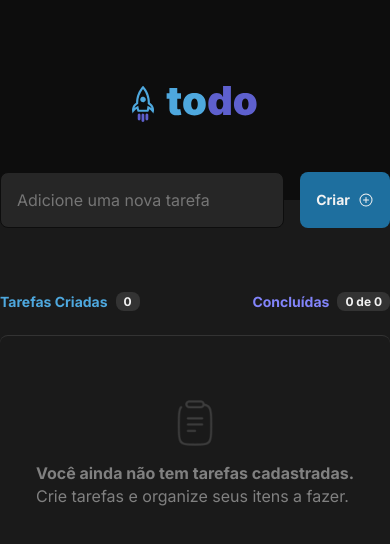
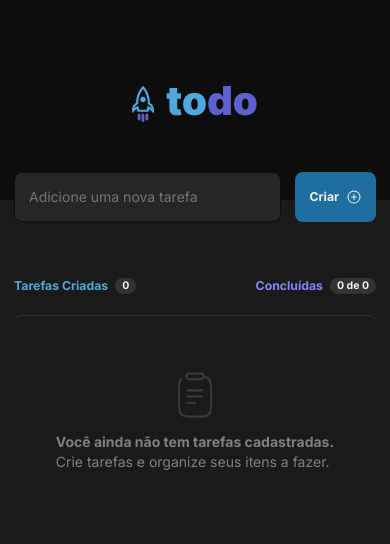
Before and after one commit to jhorranisbr/rs-ig-chl-01-todolist, a React (Vite) app: page / in a window 390 px wide. Shown: the top 544 px of the page. Built offline with nearby package versions, Linux system fonts and the light colour scheme.

Commit message:
feat(general): add favicon and responsive layout

```diff
--- a/index.html
+++ b/index.html
@@ -6,7 +6,7 @@
     <link rel="preconnect" href="https://fonts.googleapis.com" />
     <link rel="preconnect" href="https://fonts.gstatic.com" crossorigin />
 
-    <link rel="icon" type="image/svg+xml" href="/vite.svg" />
+    <link rel="icon" type="image/svg+xml" href="./src/assets/favicon.svg" />
     <meta name="viewport" content="width=device-width, initial-scale=1.0" />
 
     <link
--- a/src/App.module.css
+++ b/src/App.module.css
@@ -51,3 +51,13 @@
 
   border-radius: 8px;
 }
+
+@media (max-width: 768px) {
+  html {
+    font-size: 87.5%;
+  }
+
+  .content {
+    max-width: calc(100% - 2rem);
+  }
+}
--- a/src/App.tsx
+++ b/src/App.tsx
@@ -1,4 +1,4 @@
-import { ChangeEvent, FormEvent, useState } from "react";
+import { ChangeEvent, FormEvent, InvalidEvent, useState } from "react";
 
 import "./global.css";
 
@@ -17,7 +17,11 @@ function App() {
   const [tasks, setTasks] = useState<TaskItem[]>([]);
   const [newTaskText, setNewTaskText] = useState("");
 
+  const taskDoneText = `${tasks.filter((task) => !!task.checked).length} de
+  ${tasks.length}`;
+
   function handleNewTaskChange(event: ChangeEvent<HTMLInputElement>) {
+    event.target.setCustomValidity("");
     setNewTaskText(event.target.value);
   }
 
@@ -31,6 +35,12 @@ function App() {
         text: newTaskText,
       },
     ]);
+
+    setNewTaskText("");
+  }
+
+  function handleNewTaskInvalid(event: InvalidEvent<HTMLInputElement>) {
+    event.target.setCustomValidity("Esse campo é obrigatório parça!");
   }
 
   function completeTask(currentTask: TaskItem) {
@@ -58,7 +68,7 @@ function App() {
             placeholder="Adicione uma nova tarefa"
             value={newTaskText}
             onChange={handleNewTaskChange}
-            // onInvalid={handleNewTaskInvalid}
+            onInvalid={handleNewTaskInvalid}
             required
           />
           <Button type="submit">
@@ -75,10 +85,7 @@ function App() {
 
             <div className={`${styles.tasksDone} ${styles.tasksInfo}`}>
               Concluídas
-              <span className={styles.tasksCounter}>
-                {tasks.filter((task) => !!task.checked).length} de{" "}
-                {tasks.length}
-              </span>
+              <span className={styles.tasksCounter}>{taskDoneText}</span>
             </div>
           </header>
 
```
Also changed, not shown: src/assets/favicon.svg (added).
